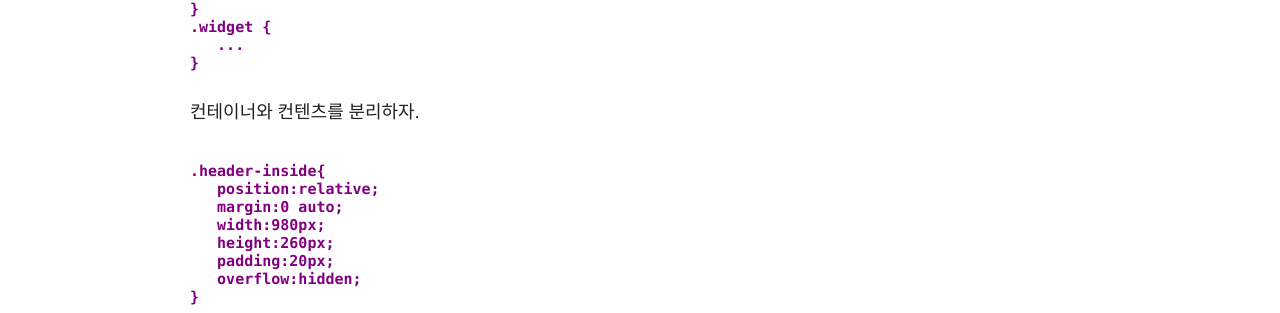
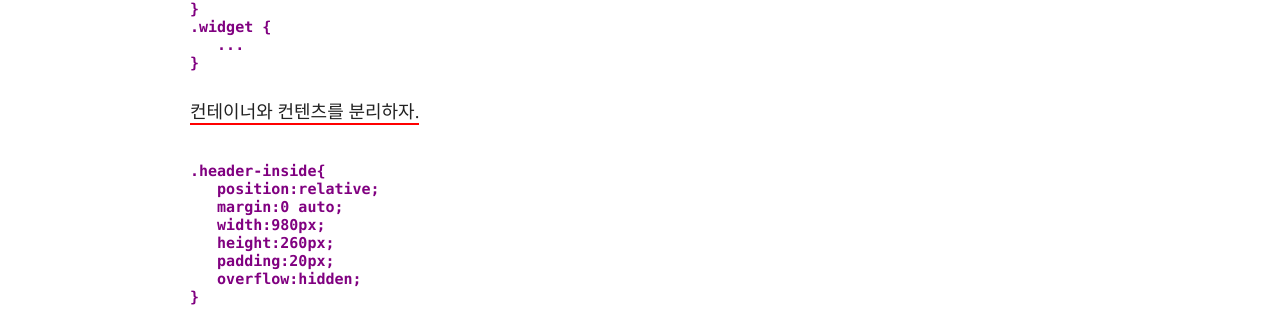
Before and after one commit to lsh58/lsh58.github.io, a Jekyll site: the page built from _posts/2020-03-17-CSS_Naming-OOCSS.md, in a window 1280 px wide. Shown: the part 929-1242 px from the top of the page. Built offline with Jekyll 4.4.1, drawn with Linux system fonts in a browser that asks for light colours; nearby versions of some CDN libraries; comment, search, counter and statistics services are not loaded.

Commit message:
Update 2020-03-17-CSS_Naming-OOCSS.md

````diff
--- a/_posts/2020-03-17-CSS_Naming-OOCSS.md
+++ b/_posts/2020-03-17-CSS_Naming-OOCSS.md
@@ -35,7 +35,7 @@ CSS를 모듈 방식으로 코딩하여 중복을 최소화하는 기법
 }
 ```
 
-컨테이너와 컨텐츠를 분리하자.
+<span class="redline">컨테이너와 컨텐츠를 분리하자.  </span>
 
 ```
 .header-inside{
````
